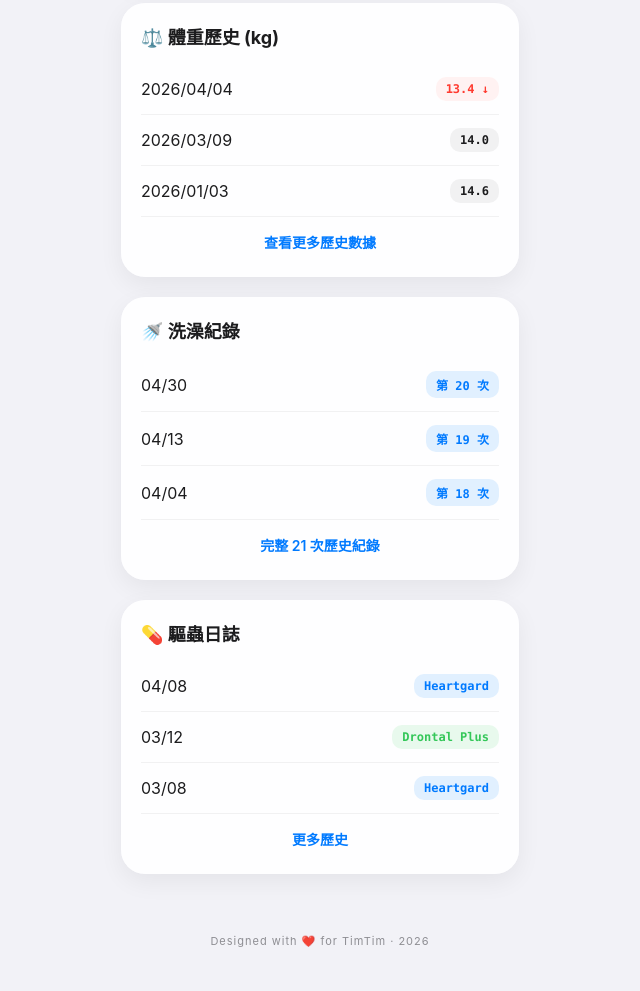
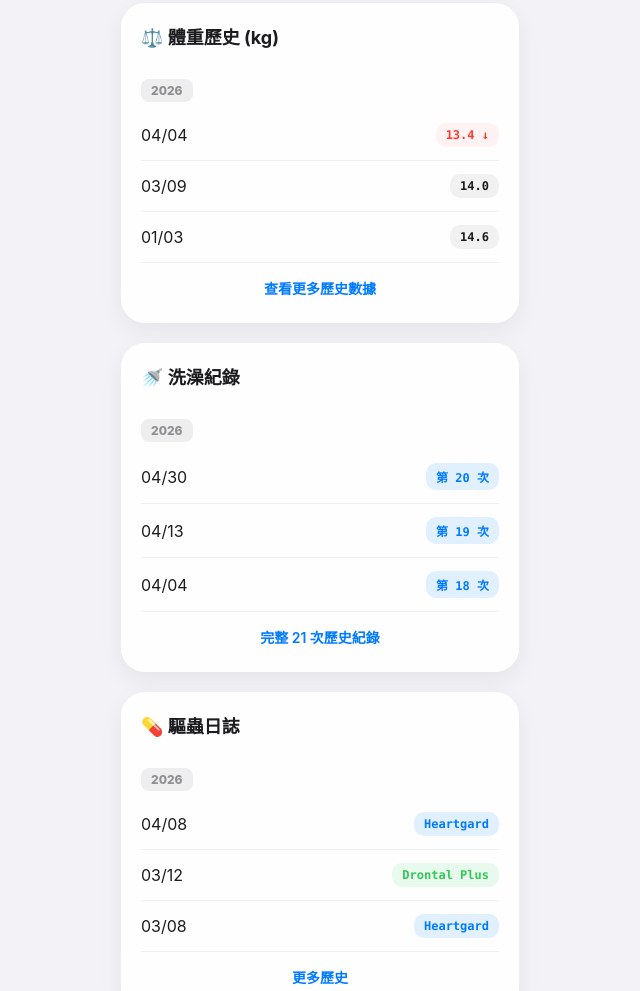
Before and after one commit to yys026/timtim-record, a plain HTML site: page index.html in a window 1280 px wide. Shown: the part 1400-2391 px from the top of the page, without its empty margins (320-960 px from the left). Drawn offline with Linux system fonts and the light colour scheme.

Commit message:
Update index.html

```diff
--- a/index.html
+++ b/index.html
@@ -277,9 +277,10 @@
     <!-- 5. 體重 -->
     <section class="card">
         <h2>⚖️ 體重歷史 (kg)</h2>
-        <div class="list-row"><span>2026/04/04</span><span class="badge badge-red">13.4 ↓</span></div>
-        <div class="list-row"><span>2026/03/09</span><span class="badge badge-date">14.0</span></div>
-        <div class="list-row"><span>2026/01/03</span><span class="badge badge-date">14.6</span></div>
+        <div class="year-header">2026</div>
+        <div class="list-row"><span>04/04</span><span class="badge badge-red">13.4 ↓</span></div>
+        <div class="list-row"><span>03/09</span><span class="badge badge-date">14.0</span></div>
+        <div class="list-row"><span>01/03</span><span class="badge badge-date">14.6</span></div>
         <details>
             <summary>查看更多歷史數據</summary>
             <div class="year-header">2025</div>
@@ -298,6 +299,7 @@
     <!-- 6. 洗澡 -->
     <section class="card">
         <h2>🚿 洗澡紀錄</h2>
+        <div class="year-header">2026</div>
         <div class="list-row"><span>04/30</span><span class="badge badge-blue">第 20 次</span></div>
         <div class="list-row"><span>04/13</span><span class="badge badge-blue">第 19 次</span></div>
         <div class="list-row"><span>04/04</span><span class="badge badge-blue">第 18 次</span></div>
@@ -328,6 +330,7 @@
     <!-- 7. 驅蟲 -->
     <section class="card">
         <h2>💊 驅蟲日誌</h2>
+        <div class="year-header">2026</div>
         <div class="list-row"><span>04/08</span><span class="badge badge-blue">Heartgard</span></div>
         <div class="list-row"><span>03/12</span><span class="badge badge-green">Drontal Plus</span></div>
         <div class="list-row"><span>03/08</span><span class="badge badge-blue">Heartgard</span></div>
```
